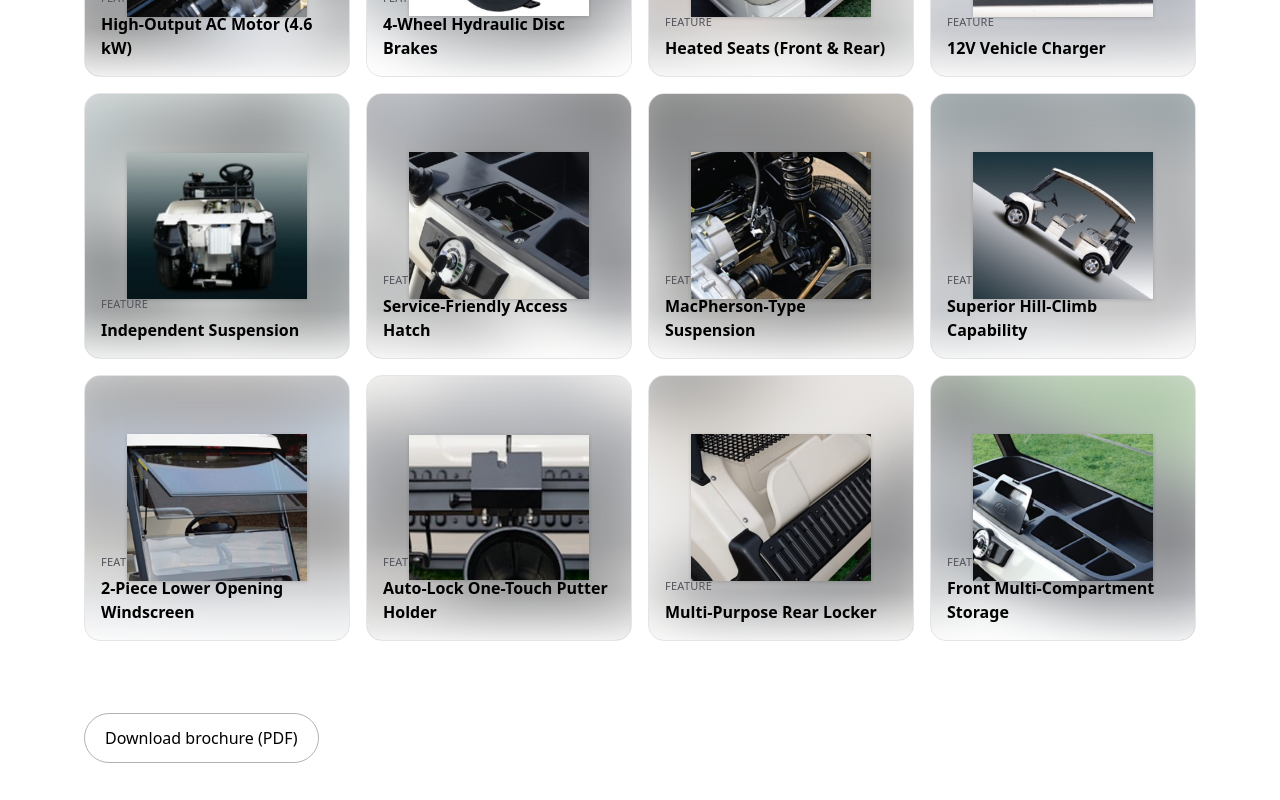
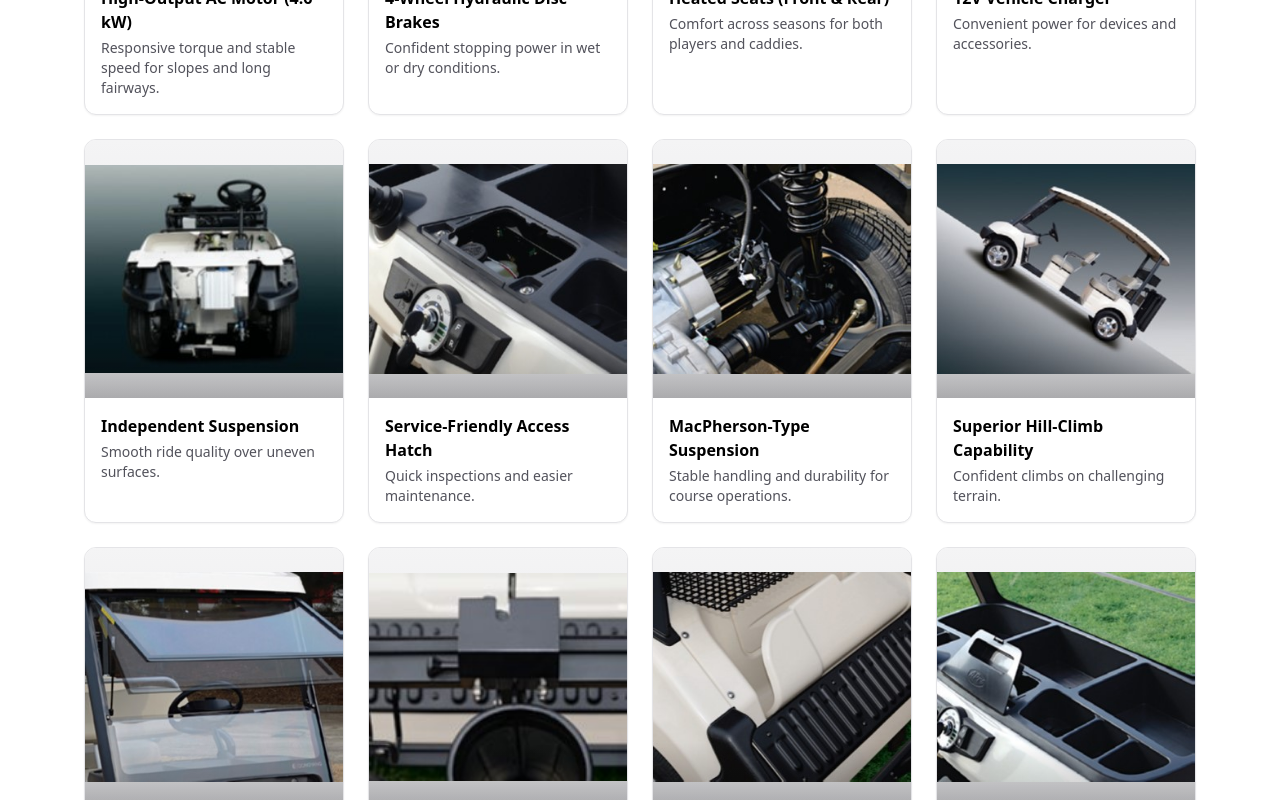
Before and after one commit to Aproglobal/apro-global-site, a React (Vite) app: page / in a window 1280 px wide. Shown: the part 3740-4540 px from the top of the page. Built offline with nearby package versions, Linux system fonts and the light colour scheme.

Commit message:
Update TechSection.tsx

```diff
--- a/src/components/TechSection.tsx
+++ b/src/components/TechSection.tsx
@@ -1,93 +1,76 @@
 // src/components/TechSection.tsx
-import React, { useEffect, useMemo } from "react";
-import { trackEvent } from "../services/analytics";
-import TechFeatureGrid from "./TechFeatureGrid";
-import { TECH_FEATURES } from "../data/tech_features";
+import React, { useEffect } from 'react';
+import { trackEvent } from '../services/analytics';
+import { TECH_FEATURES, type TechItem } from '../data/tech_features';
 
-// 페이지에서 넘겨주는 카피 구조는 유연하게(any) 받아서 타입 충돌을 피함
 type TechCopy = {
-  headline?: string;
-  sub?: string;
-  columns?: Array<{ title: string; desc?: string }>;
-} | any;
+  headline: string;
+  subhead?: string;
+};
 
-export default function TechSection({ copy }: { copy?: TechCopy }) {
+type Props = {
+  copy?: TechCopy;
+  /** 필요 시 외부에서 다른 리스트를 주입할 수 있도록 열어둠 */
+  items?: TechItem[];
+};
+
+export default function TechSection({ copy, items: itemsProp }: Props) {
   useEffect(() => {
-    trackEvent("technology_view");
+    trackEvent('technology_view');
   }, []);
 
-  // 사용자가 실제 파일을 모두 .jpg로 준비했다고 했으므로
-  // 데이터에 .png/.webp가 들어와도 여기서 .jpg로 변환해서 사용
-  const jpgFeatures = useMemo(() => {
-    return TECH_FEATURES.map((f) => {
-      const img = typeof f.img === "string"
-        ? f.img.replace(/\.(png|webp)$/i, ".jpg")
-        : f.img;
-      return { ...f, img };
-    });
-  }, []);
-
-  const headline = copy?.headline ?? "Technology";
-  const sub = copy?.sub ?? "Performance, control, comfort — engineered for modern courses.";
-
-  // columns가 있으면 2~3열 설명 블록을 보여주고, 없어도 무방
-  const columns: Array<{ title: string; desc?: string }> = Array.isArray(copy?.columns)
-    ? copy.columns
-    : [];
+  // 기본은 /data/tech_features.ts 의 리스트 사용
+  const items: TechItem[] = itemsProp ?? TECH_FEATURES;
 
   return (
     <section
       id="technology"
-      className="py-20 bg-white text-black border-t border-zinc-200 dark:bg-black dark:text-white dark:border-zinc-800"
-      aria-labelledby="technology-title"
+      className="py-16 bg-white text-black border-t border-zinc-200 dark:bg-black dark:text-white dark:border-zinc-800"
     >
       <div className="max-w-6xl mx-auto px-5">
         <header className="max-w-3xl">
-          <h2
-            id="technology-title"
-            className="text-3xl md:text-4xl font-extrabold tracking-tight"
-          >
-            {headline}
+          <h2 className="text-3xl md:text-4xl font-extrabold tracking-tight">
+            {copy?.headline ?? 'Technology'}
           </h2>
-          <p className="mt-3 text-zinc-700 dark:text-zinc-300">{sub}</p>
+          {copy?.subhead ? (
+            <p className="mt-2 text-zinc-700 dark:text-zinc-300">
+              {copy.subhead}
+            </p>
+          ) : null}
         </header>
 
-        {/* 선택형: 텍스트 설명 컬럼 */}
-        {columns.length > 0 && (
-          <div className="mt-8 grid gap-4 sm:gap-6 sm:grid-cols-2 lg:grid-cols-3">
-            {columns.map((c: { title: string; desc?: string }, i: number) => (
-              <article
-                key={i}
-                className="
-                  rounded-2xl border border-zinc-200 dark:border-zinc-800
-                  bg-white dark:bg-zinc-950/90
-                  p-5 md:p-6 transition-all duration-200
-                  hover:shadow-md hover:-translate-y-0.5
-                  focus-within:ring-2 focus-within:ring-black/20 dark:focus-within:ring-white/20
-                "
-              >
-                <h3 className="text-lg font-semibold">{c.title}</h3>
-                {c.desc && (
-                  <p className="mt-2 text-sm text-zinc-700 dark:text-zinc-300">{c.desc}</p>
-                )}
-              </article>
-            ))}
-          </div>
-        )}
+        {/* 그리드: 모바일 2열, 데스크탑 4열 */}
+        <div className="mt-8 grid grid-cols-2 md:grid-cols-4 gap-4 md:gap-6">
+          {items.map((it) => (
+            <article
+              key={it.key}
+              className="group rounded-xl border border-zinc-200 dark:border-zinc-800 overflow-hidden bg-white dark:bg-zinc-950/90 shadow-sm hover:shadow-md transition-shadow"
+            >
+              {/* 이미지 래퍼: 1:1 비율, 저해상도 보정용 배경 */}
+              <div className="relative aspect-square bg-gradient-to-b from-zinc-100 to-zinc-200 dark:from-zinc-900 dark:to-zinc-800">
+                <img
+                  src={it.img}
+                  alt={it.title}
+                  className="absolute inset-0 w-full h-full object-cover md:object-contain"
+                  loading="lazy"
+                  decoding="async"
+                />
+                {/* 살짝 그라데이션 오버레이로 텍스트 가독성 향상 */}
+                <div className="pointer-events-none absolute inset-x-0 bottom-0 h-16 bg-gradient-to-t from-black/25 to-transparent dark:from-black/35" />
+              </div>
 
-        {/* 피처 그리드: 현재 이미지는 300×300 저해상도이므로 lowRes 모드 ON */}
-        <div className="mt-10">
-          <TechFeatureGrid items={jpgFeatures} lowRes thumbMaxPx={180} />
-        </div>
-
-        <div className="mt-8">
-          <a
-            href="/brochure.pdf"
-            onClick={() => trackEvent("brochure_download", { file: "/brochure.pdf", where: "technology" })}
-            className="inline-block px-5 py-3 rounded-full border border-black/30 dark:border-white/40"
-          >
-            Download brochure (PDF)
-          </a>
+              <div className="p-3 md:p-4">
+                <h3 className="text-sm md:text-base font-semibold leading-snug">
+                  {it.title}
+                </h3>
+                {it.desc ? (
+                  <p className="mt-1 text-xs md:text-sm text-zinc-600 dark:text-zinc-300">
+                    {it.desc}
+                  </p>
+                ) : null}
+              </div>
+            </article>
+          ))}
         </div>
       </div>
     </section>
```
